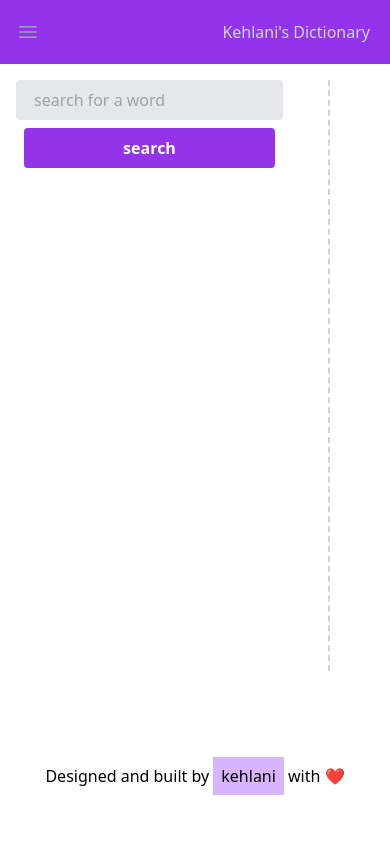
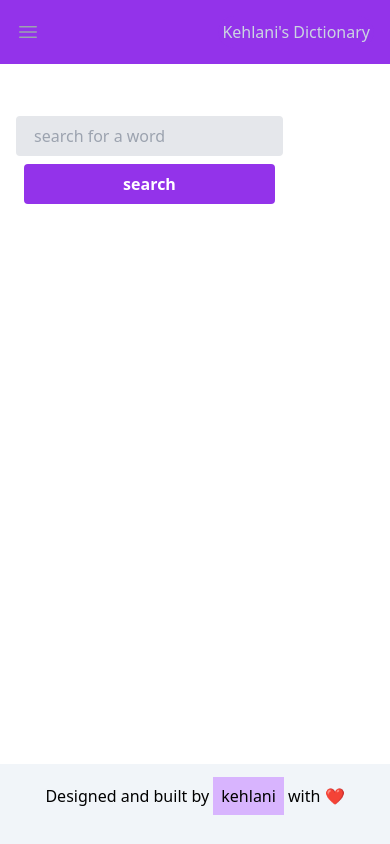
Before and after one commit to kelani34/Dictionary, a React (Vite) app: page / in a window 390 px wide. Built offline with nearby package versions, Linux system fonts and the light colour scheme.

Commit message:
Fix:  dictionary mobile view

```diff
--- a/src/App.css
+++ b/src/App.css
@@ -4,10 +4,22 @@
     padding-right: 45px;
 }
 
-@media only screen and (min-width: 900px){
+@media only screen and (max-width: 900px){
     .dictionary-half{
         height: 30vh;
         border-right: dashed 2px #d1d1d1;
         padding-right: 45px;
+        height: 20vh;
+        width: 100%;
+        border: none;
+        text-align: center;
+        flex-wrap:wrap;
+    }
+    .output{
+        margin-left:0px !important;
+    }
+    form{
+
+        justify-content: center;
     }
 }
--- a/src/components/Definition.jsx
+++ b/src/components/Definition.jsx
@@ -57,12 +57,12 @@ function Definition() {
   return (
     <>
      <h1 className='text-lg font-bold text-center text-purple-800'>Kehlnai's Dictionary</h1>
-        <div className='flex space-x-10'>
+        <div className='flex flex-wrap space-x-10 justify-end'>
             <Dictionary />
-        <div>
+        <div className='output'>
          {word ? (
          <>
-         <div className='flex space-x-5 border-2 border-solid p-4 m-5'>
+         <div className='flex space-x-5 border-2 border-solid p-4 my-5'>
             <div>
             <h1>Meaning: </h1>
             </div>
@@ -77,7 +77,7 @@ function Definition() {
             </div>
           </div>
 
-          <div className='flex space-x-5 border-2 border-solid p-4 m-5'>
+          <div className='flex space-x-5 border-2 border-solid p-4 my-5'>
             <div>
             <h1>Antonyms: </h1>
             </div>
@@ -90,7 +90,7 @@ function Definition() {
             </div>
           </div>
 
-          <div className='flex space-x-5 border-2 border-solid p-4 m-5'>
+          <div className='flex space-x-5 border-2 border-solid p-4 my-5 mb-20'>
             <div>
             <h1>Synonyms: </h1>
             </div>
--- a/src/components/Footer.jsx
+++ b/src/components/Footer.jsx
@@ -2,7 +2,7 @@ import React from 'react'
 
 function Footer() {
   return (
-    <div className='fixed bottom-0 text-center w-full h-20'>Designed and built by <a href='https://github.com/kelani34' className='bg-purple-300 p-2'>kehlani</a>  with ❤ </div>
+    <div className='fixed bottom-0 text-center w-full h-20 bg-slate-100 pt-5'>Designed and built by <a href='https://github.com/kelani34' className='bg-purple-300 p-2'>kehlani</a>  with ❤ </div>
   )
 }
 
```
